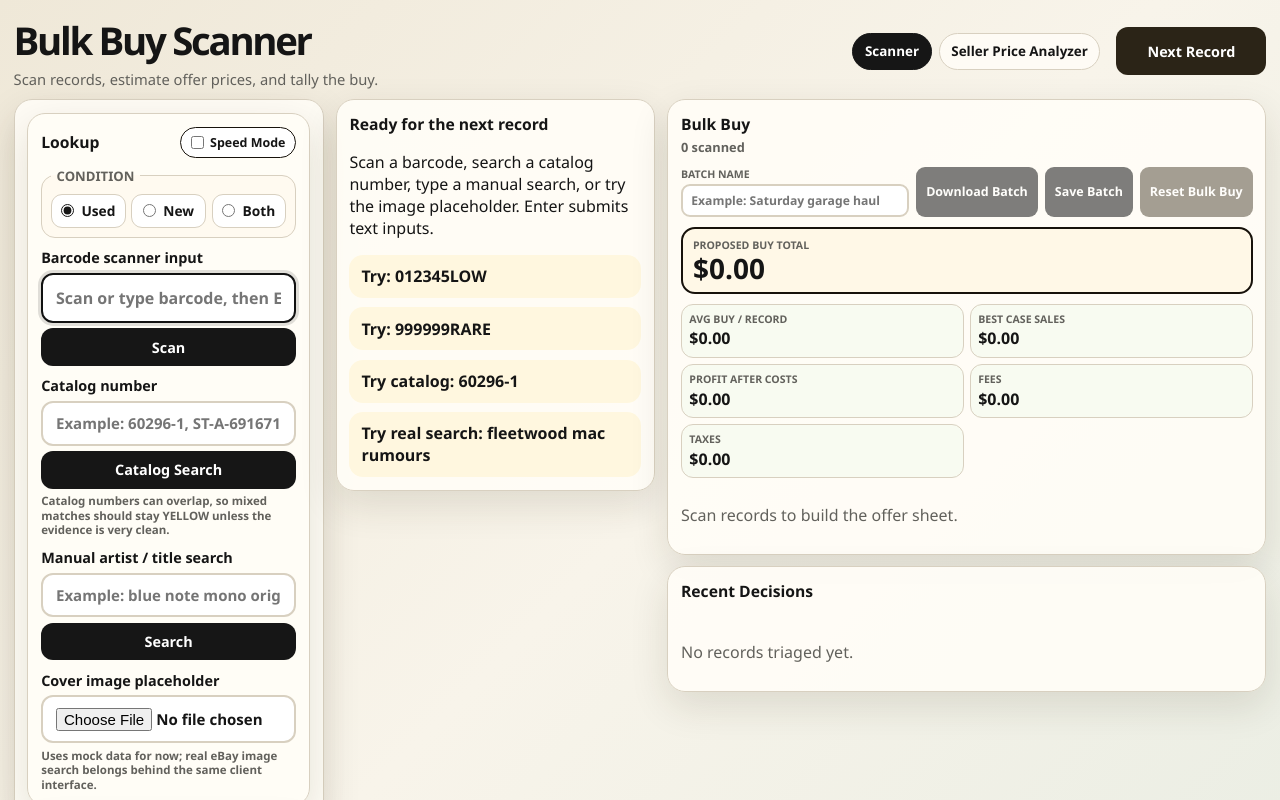
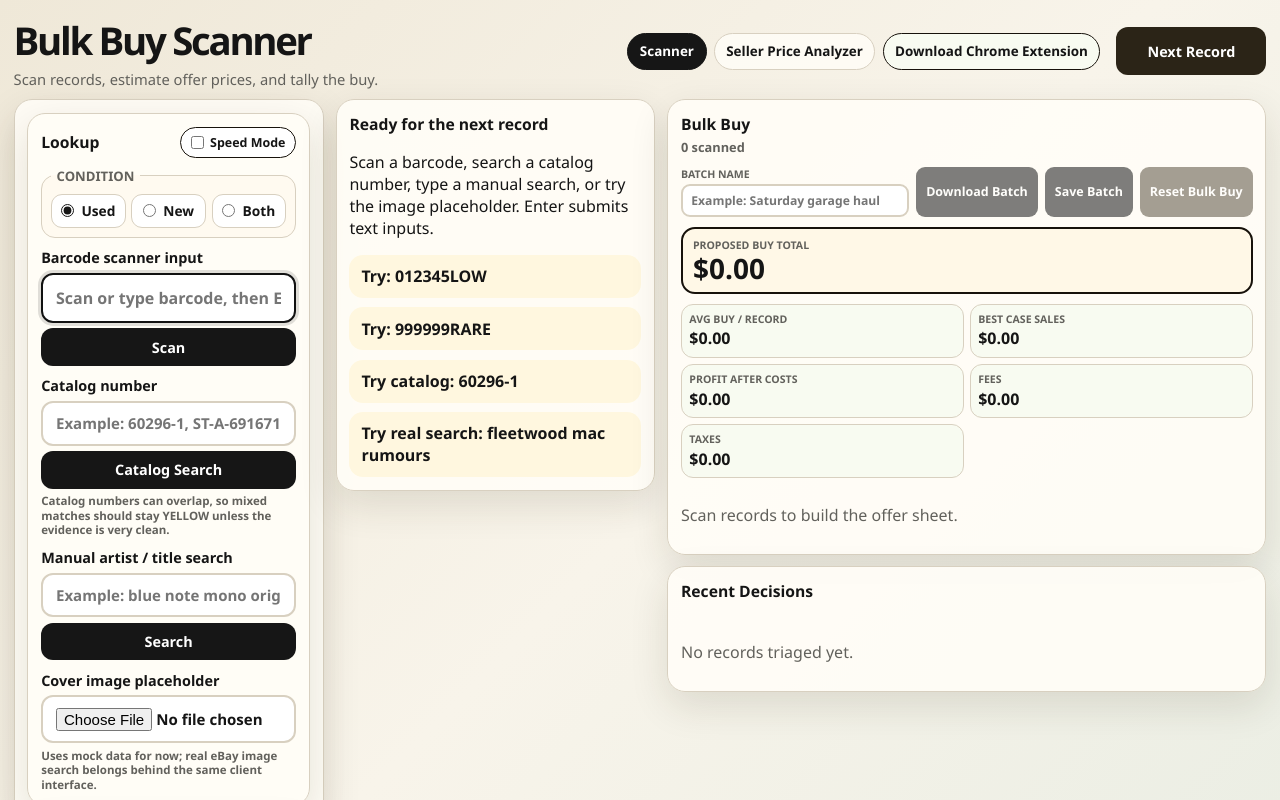
Before and after one commit to bonkysonar/EBAYSCAN, a React (Vite) app: page / in a window 1280 px wide. Shown: the top 800 px of the page. Built offline with nearby package versions, Linux system fonts and the light colour scheme.

Commit message:
Add Chrome extension download link

```diff
--- a/src/App.tsx
+++ b/src/App.tsx
@@ -272,6 +272,9 @@ export function App() {
         <nav className="app-nav" aria-label="App pages">
           <a className={route === "scanner" ? "active" : ""} href="#/scanner">Scanner</a>
           <a className={route === "seller" ? "active" : ""} href="#/seller-prices">Seller Price Analyzer</a>
+          <a className="extension-download-link" download href="/downloads/record-scanner-discogs-helper.zip">
+            Download Chrome Extension
+          </a>
         </nav>
         {route === "scanner" ? (
           <button className="next-button" type="button" onClick={resetForNextRecord}>
--- a/src/styles.css
+++ b/src/styles.css
@@ -154,6 +154,11 @@ input[type="radio"] {
   background: #161616;
   border-color: #161616;
   color: white;
+}
+
+.app-nav a.extension-download-link {
+  background: #f8fbf1;
+  border-color: #17120b;
 }
 
 .workbench-grid {
```
Also changed, not shown: 1 other file (tests, documents, lock files or other folders).
